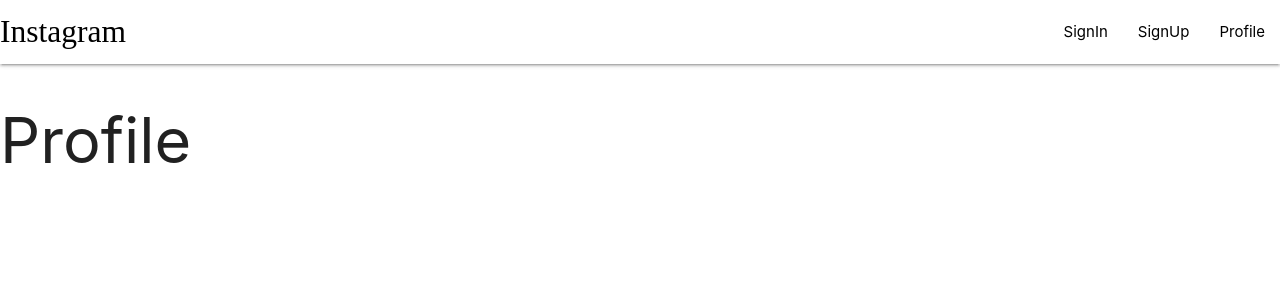
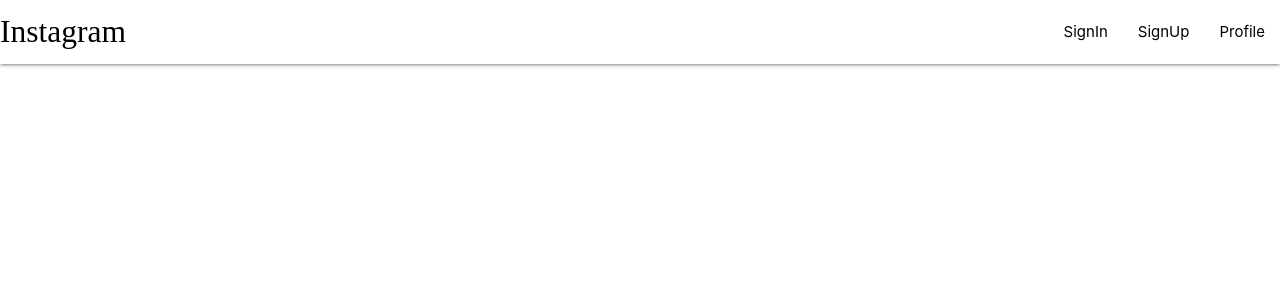
Before and after one commit to dimanranawaka/MERN_Stack_Social_Site, a React (Create React App) app in the folder client/: page /Profile in a window 1280 px wide. Shown: the top 300 px of the page. Built offline with nearby package versions, Linux system fonts and the light colour scheme; a web font is replaced by a local one.

Commit message:
profile Ui

```diff
--- a/client/src/components/screens/Profile.js
+++ b/client/src/components/screens/Profile.js
@@ -3,7 +3,12 @@
 const Profile = () => {
 
     return (
-        <h1>Profile</h1>
+        <div>
+            <div>
+                <div>
+                </div>
+            </div>
+        </div>
     );
 
 };
```
